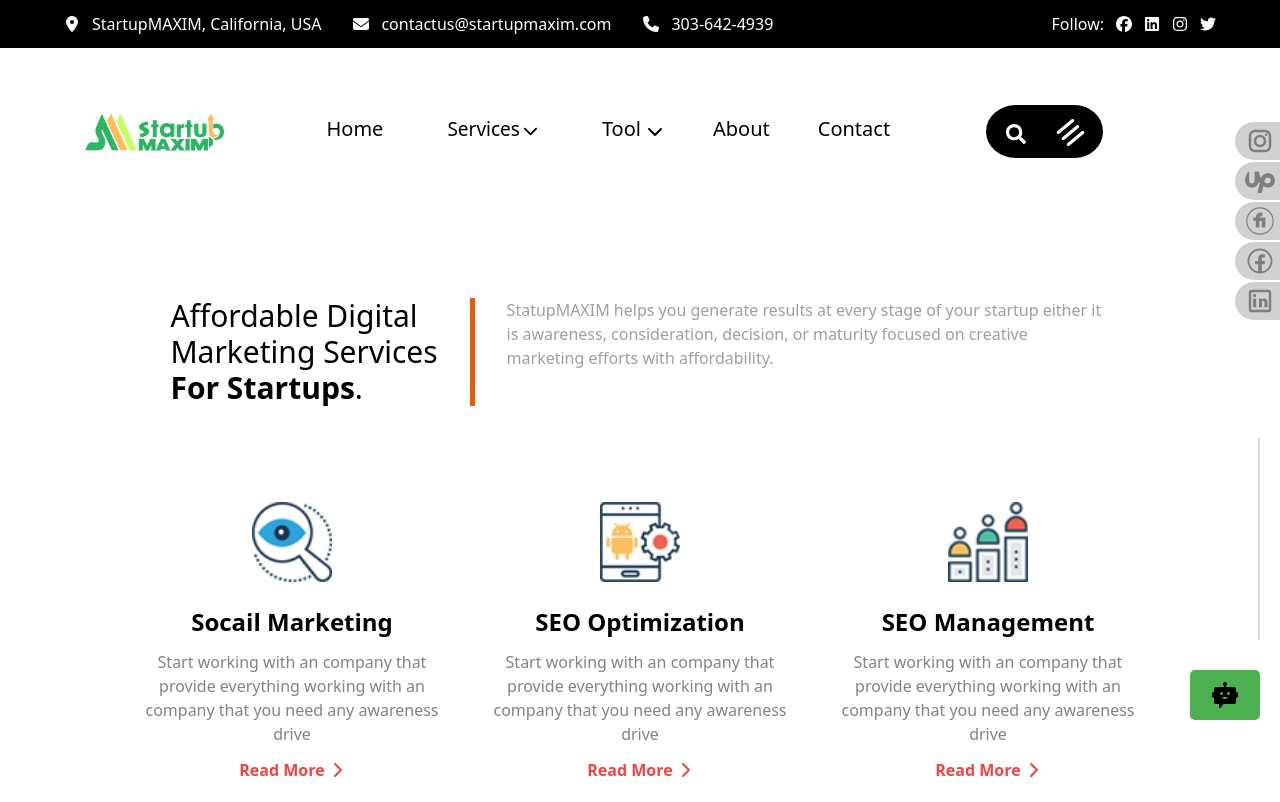
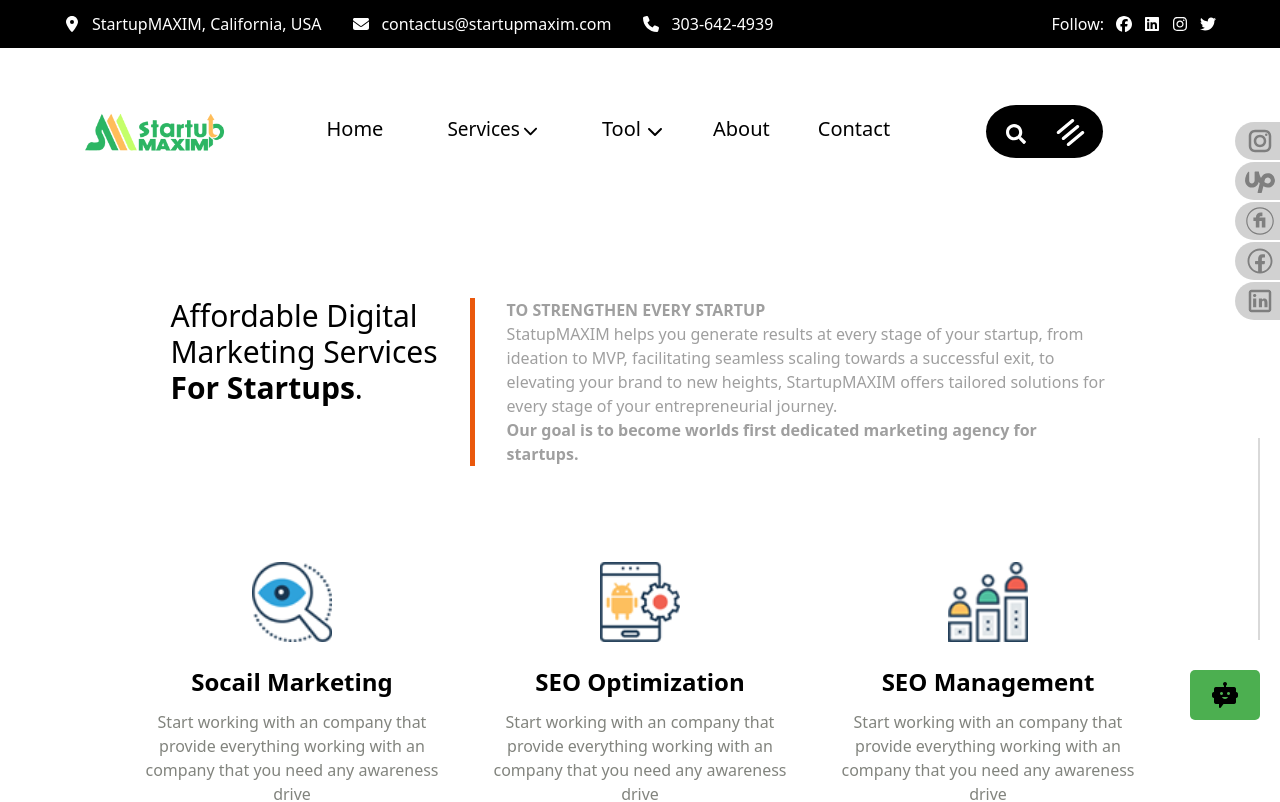
Before and after one commit to mhmAdmin1122/startupMAXIM, a Next.js app: page / in a window 1280 px wide. Shown: the top 802 px of the page. Built offline with nearby package versions, Linux system fonts and the light colour scheme.

Commit message:
H1 Description updated

```diff
--- a/pages/Components/H/HomeSection.tsx
+++ b/pages/Components/H/HomeSection.tsx
@@ -43,9 +43,10 @@ const HomeSection = () => {
           </h1>
         </div>
         <div className="border-l-[5px] pl-8 max-[500px]:pl-3 max-[500px]:w-[90%] text-[#9f9f9f] border-orange-600 w-[50%]">
-          <p>
-            StatupMAXIM helps you generate results at every stage of your startup either it is
-            awareness, consideration, decision, or maturity focused on creative marketing efforts with affordability.
+          <p><strong>TO STRENGTHEN EVERY STARTUP</strong>
+            <br />StatupMAXIM helps you generate results at every stage of your startup, from ideation to MVP, facilitating seamless scaling towards a successful exit,
+            to elevating your brand to new heights, StartupMAXIM offers tailored solutions for every stage of your entrepreneurial journey.
+            <br /><strong>Our goal is to become worlds first dedicated marketing agency for startups.</strong>
           </p>
         </div>
       </section>
```
